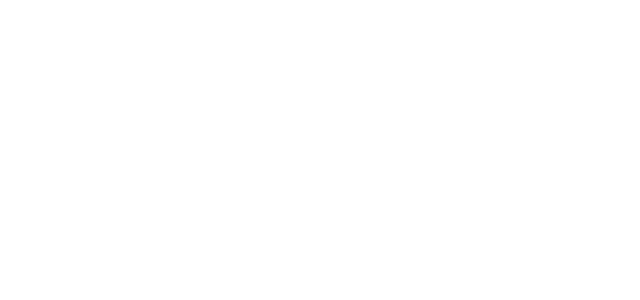
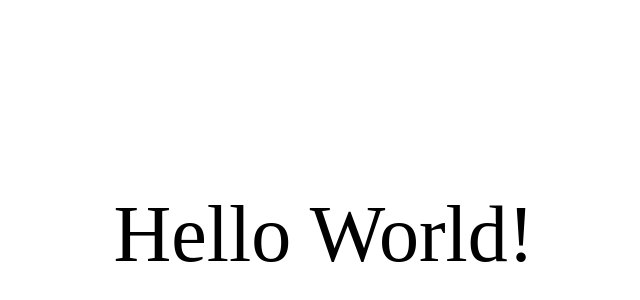
Before and after one commit to Anas-debug/React-Redux-practise, a React (Create React App) app: page / in a window 1280 px wide. Shown: the part 166-466 px from the top of the page, without its empty margins (316-956 px from the left). Built offline with nearby package versions, Linux system fonts and the light colour scheme.

Commit message:
It works!

```diff
--- a/src/App.js
+++ b/src/App.js
@@ -3,6 +3,7 @@
 function App() {
   return (
     <div className="App">
+      Hello World!
     </div>
   );
 }
--- a/src/index.css
+++ b/src/index.css
@@ -3,3 +3,10 @@
   padding: 0;
   box-sizing: border-box;
 }
+
+body{
+  min-height: 100vh;
+  font-size: 5rem;
+  display: grid;
+  place-content: center;
+}
```
